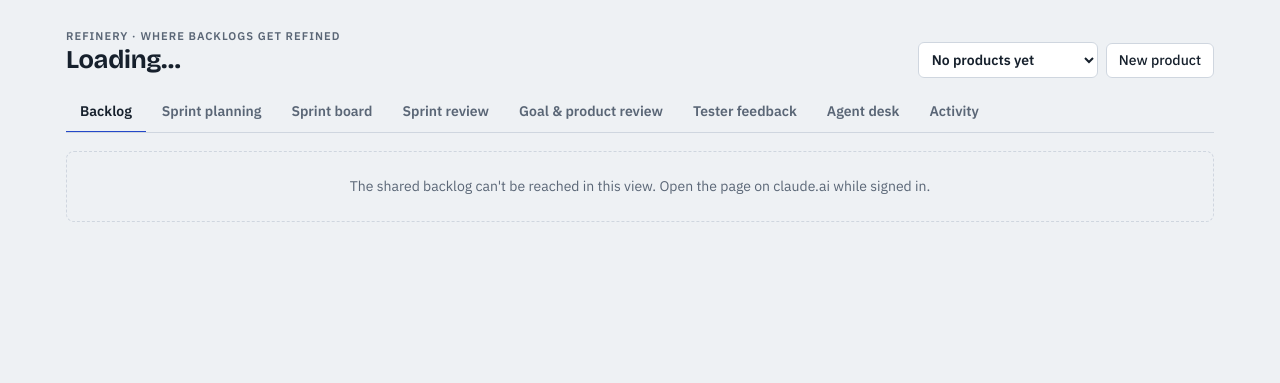
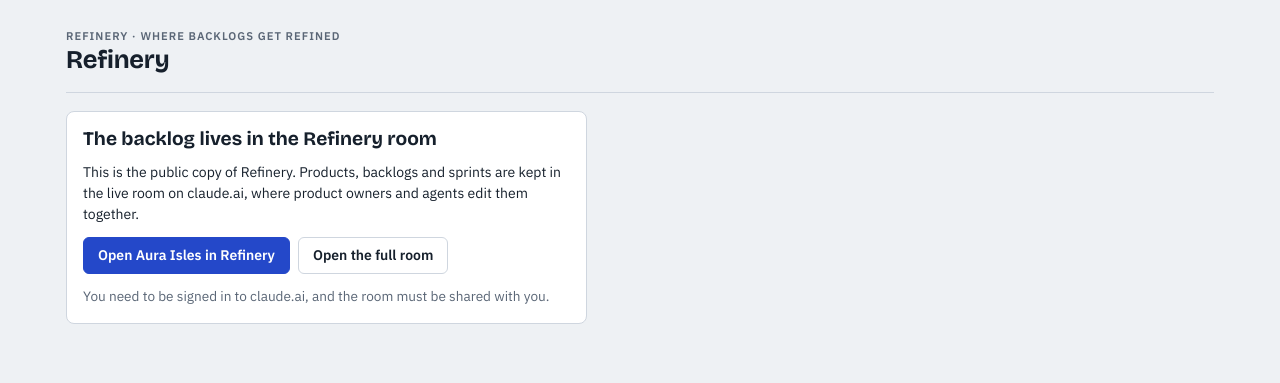
Before and after one commit to Unikatz/Refinery, a plain HTML site: page index.html in a window 1280 px wide. Drawn offline with nearby package versions, Linux system fonts and the light colour scheme.

Commit message:
Show a link to the live room when opened outside claude.ai
The Vercel copy can't reach the shared backlog, so it now offers
'Open Aura Isles in Refinery' (opens the live room on Aura Isles via
#aura-isles) and 'Open the full room'. Links like #<product-id> select
that product. Adds a standalone HTML wrapper for static hosting.

Co-Authored-By: Claude Opus 5.5 <noreply@anthropic.com>
Claude-Session: https://claude.ai/code/session_01F9M3XUxvGcygRbmqj2iV1r

```diff
--- a/index.html
+++ b/index.html
@@ -1,3 +1,4 @@
+<!doctype html><html lang="en"><head><meta charset="utf-8"><meta name="viewport" content="width=device-width,initial-scale=1,viewport-fit=cover"></head><body>
 <title>Refinery</title>
 <meta name="claude:viewport-fit-sides" content="cover">
 <link rel="preconnect" href="https://fonts.googleapis.com">
@@ -45,6 +46,8 @@ button.danger{color:var(--bad);border-color:var(--bad)}
 button.ghost{border-color:transparent;background:transparent;padding:4px 8px}
 button.ghost:hover{background:var(--sunk)}
 button:disabled{opacity:.45;cursor:not-allowed}
+a.btnlink{display:inline-block;text-decoration:none;color:var(--ink);border:1px solid var(--line);background:var(--surface);border-radius:6px;padding:7px 14px;font-weight:600}
+a.btnlink.primary{background:var(--accent);color:var(--accent-ink);border-color:var(--accent)}
 :focus-visible{outline:2px solid var(--accent);outline-offset:2px}
 input,select,textarea{background:var(--surface);border:1px solid var(--line);border-radius:6px;padding:7px 9px;width:100%;min-width:0}
 textarea{min-height:84px;resize:vertical}
@@ -164,6 +167,7 @@ dialog .actions{display:flex;gap:8px;justify-content:space-between;flex-wrap:wra
 <div id="toast" class="toast" hidden></div>
 
 <script>
+const LIVE_ROOM="https://claude.ai/artifact/RFPTuv2uP38VASrrRJTdyv";
 const TABS=[["backlog","Backlog"],["planning","Sprint planning"],["board","Sprint board"],["review","Sprint review"],["goal","Goal & product review"],["feedback","Tester feedback"],["agents","Agent desk"],["activity","Activity"]];
 const STATUS=[["backlog","Backlog"],["ready","Ready"],["sprint","To do"],["doing","Doing"],["review","In review"],["done","Done"]];
 const STATUS_LABEL=Object.fromEntries(STATUS);
@@ -238,7 +242,15 @@ function render(){
   $("#tabs").innerHTML=TABS.map(([k,l])=>`<a href="#${k}" ${S.tab===k?'aria-current="page"':""}>${l}${badge[k]?`<span class="count">${badge[k]}</span>`:""}</a>`).join("");
   $("#banner").innerHTML=!S.canWrite?`<div class="banner">You can view this room but not change it.</div>`:"";
   const v=$("#view");
-  if(!S.db){v.innerHTML=`<div class="empty">The shared backlog can't be reached in this view. Open the page on claude.ai while signed in.</div>`;return}
+  if(!S.db){
+    $("#pname").textContent="Refinery";$("#goalline").textContent="";$("#tabs").innerHTML="";
+    $("#productSel").hidden=true;$("#newProductBtn").hidden=true;
+    v.innerHTML=`<div class="panel stack" style="max-width:62ch">
+      <h2>The backlog lives in the Refinery room</h2>
+      <p style="margin:0">This is the public copy of Refinery. Products, backlogs and sprints are kept in the live room on claude.ai, where product owners and agents edit them together.</p>
+      <div class="bar" style="margin:0"><a class="btnlink primary" href="${LIVE_ROOM}#aura-isles" target="_blank" rel="noopener">Open Aura Isles in Refinery</a><a class="btnlink" href="${LIVE_ROOM}" target="_blank" rel="noopener">Open the full room</a></div>
+      <p class="muted" style="margin:0;font-size:.85rem">You need to be signed in to claude.ai, and the room must be shared with you.</p></div>`;
+    return}
   if(!S.ready.products){v.innerHTML=`<div class="empty">Loading products…</div>`;return}
   if(!p){v.innerHTML=`<div class="empty"><h2>Start with a product</h2><p>Each product gets its own backlog, sprints and goal, so work never mixes between them.</p><button class="primary" data-act="new-product">Create the first product</button></div>`;return}
   ({backlog:vBacklog,planning:vPlanning,board:vBoard,review:vReview,goal:vGoal,feedback:vFeedback,agents:vAgents,activity:vActivity}[S.tab]||vBacklog)(v);
@@ -617,19 +629,23 @@ $("#np-cancel").onclick=()=>$("#prodDlg").close();
 $("#prodForm").addEventListener("submit",e=>{e.preventDefault();const name=$("#np-name").value.trim();if(!name)return;$("#prodDlg").close();
   guard(async()=>{const ref=await S.db.collection("products").add({name,keyPrefix:($("#np-key").value.trim()||name.replace(/[^A-Za-z]/g,"").slice(0,3)||"PB").toUpperCase(),goal:$("#np-goal").value.trim(),vision:"",goalMetric:"",createdAt:now()});S.pid=ref.id;store("po-room-pid",ref.id);await log(`Created product ${name}`,ref.id);toast("Product created")})});
 
-function route(){const h=location.hash.slice(1);S.tab=TABS.some(t=>t[0]===h)?h:"backlog";S.confirm=null;render()}
+function route(){const h=location.hash.slice(1);
+  if(h&&!TABS.some(t=>t[0]===h)){S.wantPid=h;applyWantPid()}
+  S.tab=TABS.some(t=>t[0]===h)?h:"backlog";S.confirm=null;render()}
+function applyWantPid(){if(S.wantPid&&S.products.some(p=>p.id===S.wantPid)){S.pid=S.wantPid;S.sprintSel=null;store("po-room-pid",S.pid);S.wantPid=null}}
 window.addEventListener("hashchange",route);
 
 /* ---------- boot ---------- */
 (async()=>{
   route();
-  const [db,user]=await Promise.all([claude.use("db"),claude.use("user")]);
+  const host=window.claude;
+  const [db,user]=host&&typeof host.use==="function"?await Promise.all([host.use("db"),host.use("user")]).catch(()=>[null,null]):[null,null];
   S.db=db;S.user=user;
   if(user){S.myId=await user.id();const c=await user.can("data.write");if(c===false)S.canWrite=false}
   if(!db){render();return}
   const timer=setTimeout(()=>{if(!S.ready.products)$("#view").innerHTML=`<div class="empty">The shared backlog is taking a while to answer. It will appear here as soon as it connects.</div>`},10000);
   const sub=(name,q,after)=>q.onSnapshot(snap=>{S[name]=snap.docs.map(d=>({id:d.id,...d.data()}));if(!snap.metadata.fromCache)S.ready[name]=true;
-      if(name==="products"){S.ready.products=true;clearTimeout(timer);if(!S.products.find(p=>p.id===S.pid)){const r=recall("po-room-pid");S.pid=(S.products.find(p=>p.id===r)||S.products[0])?.id||null}}
+      if(name==="products"){S.ready.products=true;clearTimeout(timer);applyWantPid();if(!S.products.find(p=>p.id===S.pid)){const r=recall("po-room-pid");S.pid=(S.products.find(p=>p.id===r)||S.products[0])?.id||null}}
       scheduleRender()},
     err=>{toast("Lost connection to "+name+". Reload to reconnect.");});
   sub("products",db.collection("products"));
@@ -640,3 +656,5 @@ window.addEventListener("hashchange",route);
   sub("activity",db.collection("activity").orderBy("at","desc").limit(150));
 })();
 </script>
+
+</body></html>
```
